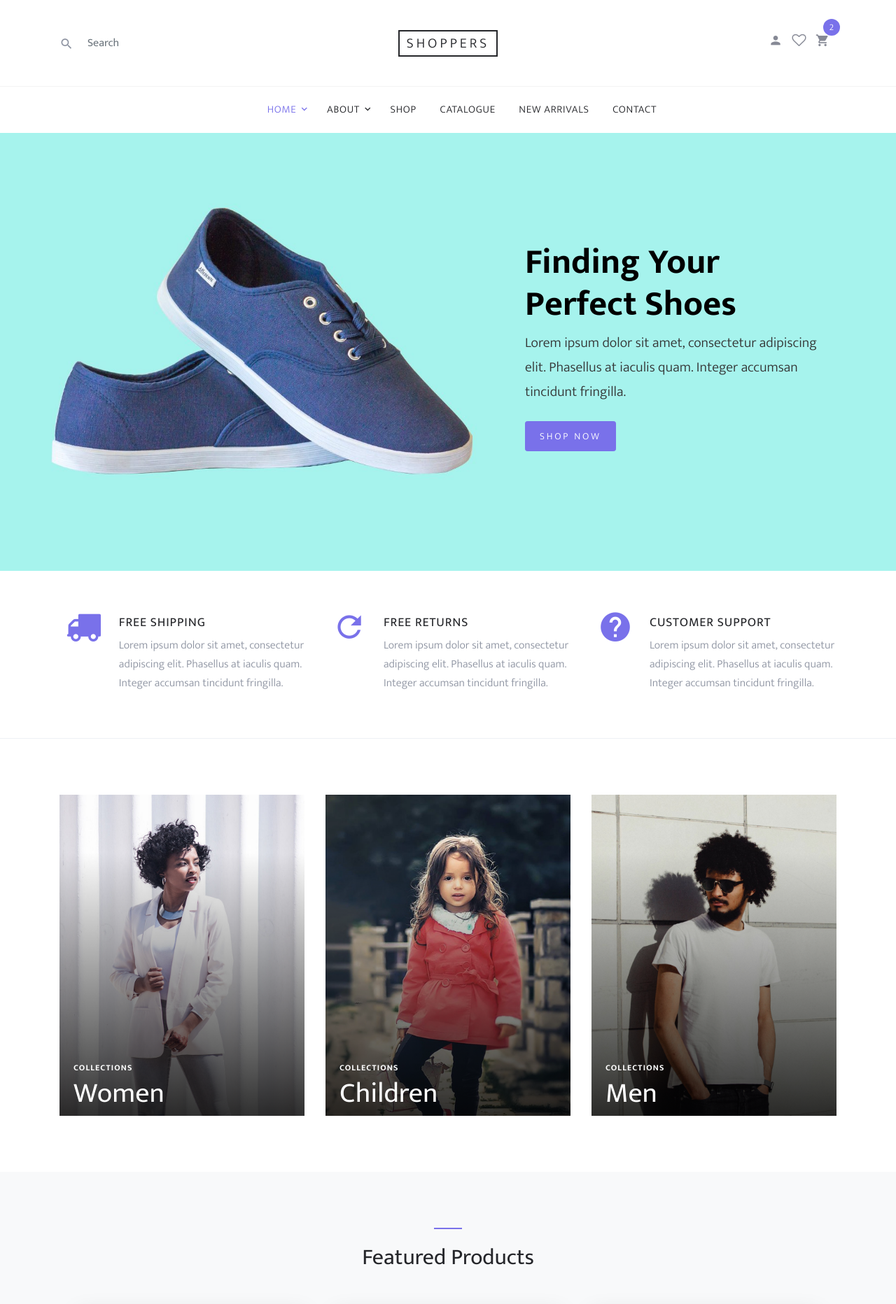
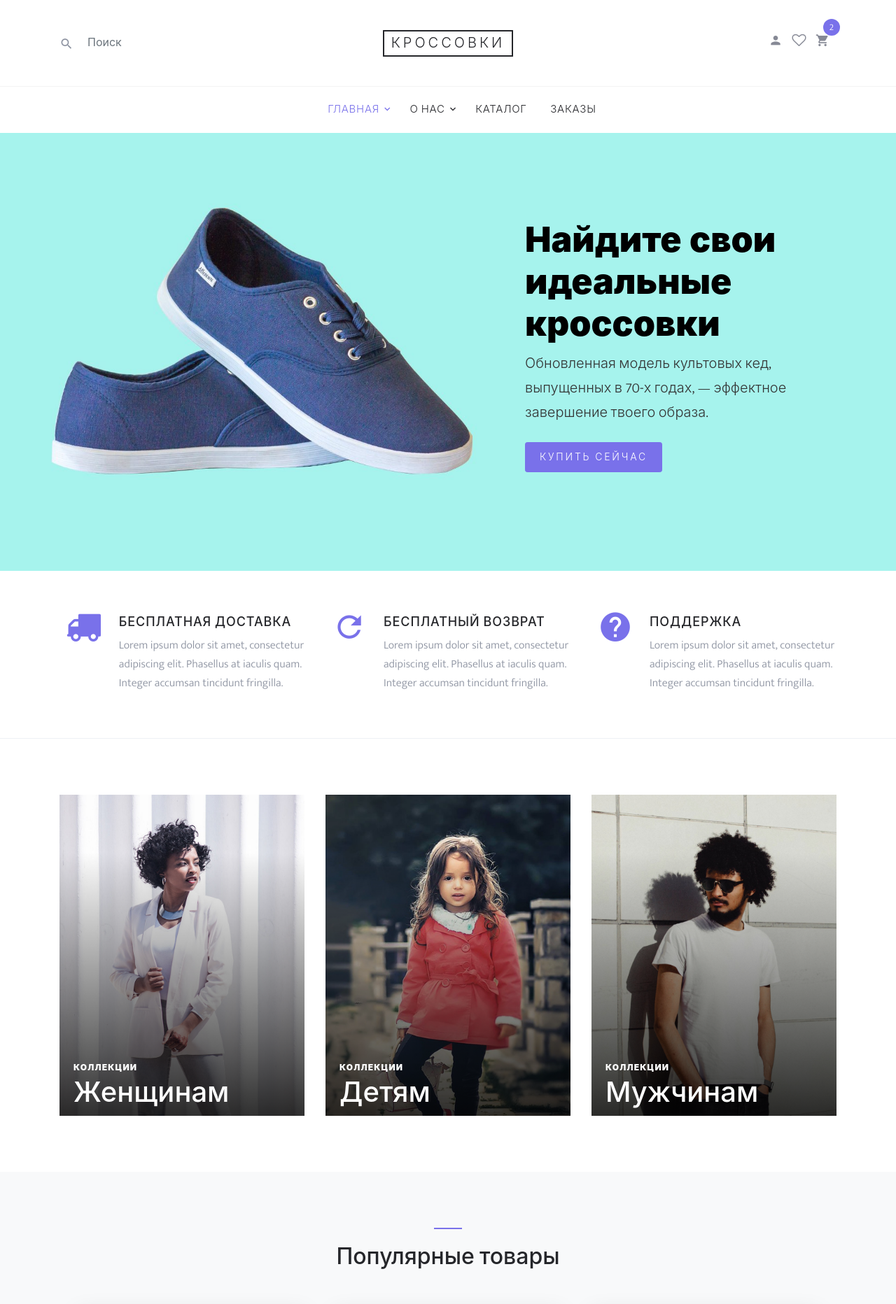
Before and after one commit to ChaekPlay/sneakers-shop, a Django app: page / in a window 1280 px wide. Shown: the top 1864 px of the page at 70% size. Run offline with Django 5.2, Linux system fonts and the light colour scheme; some libraries are stand-ins or nearby versions; some web fonts are replaced.

Commit message:
index.html

```diff
--- a/sneakers_shop/shop/templates/shop/index.html
+++ b/sneakers_shop/shop/templates/shop/index.html
@@ -11,13 +11,13 @@
             <div class="col-6 col-md-4 order-2 order-md-1 site-search-icon text-left">
               <form action="" class="site-block-top-search">
                 <span class="icon icon-search2"></span>
-                <input type="text" class="form-control border-0" placeholder="Search">
+                <input type="text" class="form-control border-0" placeholder="Поиск">
               </form>
             </div>
 
             <div class="col-12 mb-3 mb-md-0 col-md-4 order-1 order-md-2 text-center">
               <div class="site-logo">
-                <a href="index.html" class="js-logo-clone">Shoppers</a>
+                <a href="index.html" class="js-logo-clone">КРОССОВКИ</a>
               </div>
             </div>
 
@@ -44,7 +44,7 @@
         <div class="container">
           <ul class="site-menu js-clone-nav d-none d-md-block">
             <li class="has-children active">
-              <a href="index.html">Home</a>
+              <a href="index.html">Главная</a>
               <ul class="dropdown">
                 <li><a href="#">Menu One</a></li>
                 <li><a href="#">Menu Two</a></li>
@@ -60,17 +60,15 @@
               </ul>
             </li>
             <li class="has-children">
-              <a href="about.html">About</a>
+              <a href="about.html">О нас</a>
               <ul class="dropdown">
                 <li><a href="#">Menu One</a></li>
                 <li><a href="#">Menu Two</a></li>
                 <li><a href="#">Menu Three</a></li>
               </ul>
             </li>
-            <li><a href="shop.html">Shop</a></li>
-            <li><a href="#">Catalogue</a></li>
-            <li><a href="#">New Arrivals</a></li>
-            <li><a href="contact.html">Contact</a></li>
+            <li><a href="shop.html">Каталог</a></li>
+            <li><a href="#">Заказы</a></li>
           </ul>
         </div>
       </nav>
@@ -80,11 +78,11 @@
       <div class="container">
         <div class="row align-items-start align-items-md-center justify-content-end">
           <div class="col-md-5 text-center text-md-left pt-5 pt-md-0">
-            <h1 class="mb-2">Finding Your Perfect Shoes</h1>
+            <h1 class="mb-2">Найдите свои идеальные кроссовки</h1>
             <div class="intro-text text-center text-md-left">
-              <p class="mb-4">Lorem ipsum dolor sit amet, consectetur adipiscing elit. Phasellus at iaculis quam. Integer accumsan tincidunt fringilla. </p>
+              <p class="mb-4">Обновленная модель культовых кед, выпущенных в 70-х годах, — эффектное завершение твоего образа. </p>
               <p>
-                <a href="#" class="btn btn-sm btn-primary">Shop Now</a>
+                <a href="#" class="btn btn-sm btn-primary">Купить сейчас</a>
               </p>
             </div>
           </div>
@@ -100,7 +98,7 @@
               <span class="icon-truck"></span>
             </div>
             <div class="text">
-              <h2 class="text-uppercase">Free Shipping</h2>
+              <h2 class="text-uppercase">Бесплатная Доставка</h2>
               <p>Lorem ipsum dolor sit amet, consectetur adipiscing elit. Phasellus at iaculis quam. Integer accumsan tincidunt fringilla.</p>
             </div>
           </div>
@@ -109,7 +107,7 @@
               <span class="icon-refresh2"></span>
             </div>
             <div class="text">
-              <h2 class="text-uppercase">Free Returns</h2>
+              <h2 class="text-uppercase">Бесплатный возврат</h2>
               <p>Lorem ipsum dolor sit amet, consectetur adipiscing elit. Phasellus at iaculis quam. Integer accumsan tincidunt fringilla.</p>
             </div>
           </div>
@@ -118,7 +116,7 @@
               <span class="icon-help"></span>
             </div>
             <div class="text">
-              <h2 class="text-uppercase">Customer Support</h2>
+              <h2 class="text-uppercase">Поддержка</h2>
               <p>Lorem ipsum dolor sit amet, consectetur adipiscing elit. Phasellus at iaculis quam. Integer accumsan tincidunt fringilla.</p>
             </div>
           </div>
@@ -135,8 +133,8 @@
                 <img src="{% static 'shop/images/women.jpg' %}" alt="" class="img-fluid">
               </figure>
               <div class="text">
-                <span class="text-uppercase">Collections</span>
-                <h3>Women</h3>
+                <span class="text-uppercase">Коллекции</span>
+                <h3>Женщинам</h3>
               </div>
             </a>
           </div>
@@ -146,8 +144,8 @@
                 <img src="{% static 'shop/images/children.jpg' %}" alt="" class="img-fluid">
               </figure>
               <div class="text">
-                <span class="text-uppercase">Collections</span>
-                <h3>Children</h3>
+                <span class="text-uppercase">Коллекции</span>
+                <h3>Детям</h3>
               </div>
             </a>
           </div>
@@ -157,8 +155,8 @@
                 <img src="{% static 'shop/images/men.jpg' %}" alt="" class="img-fluid">
               </figure>
               <div class="text">
-                <span class="text-uppercase">Collections</span>
-                <h3>Men</h3>
+                <span class="text-uppercase">Коллекции</span>
+                <h3>Мужчинам</h3>
               </div>
             </a>
           </div>
@@ -170,7 +168,7 @@
       <div class="container">
         <div class="row justify-content-center">
           <div class="col-md-7 site-section-heading text-center pt-4">
-            <h2>Featured Products</h2>
+            <h2>Популярные товары</h2>
           </div>
         </div>
         <div class="row">
@@ -179,85 +177,64 @@
               <div class="item">
                 <div class="block-4 text-center">
                   <figure class="block-4-image">
-                    <img src="{% static 'shop/images/cloth_1.jpg' %}" alt="Image placeholder" class="img-fluid">
+                    <img src="{% static 'shop/images/Sneakers1.jpg' %}" alt="Image placeholder" class="img-fluid">
                   </figure>
                   <div class="block-4-text p-4">
-                    <h3><a href="#">Tank Top</a></h3>
-                    <p class="mb-0">Finding perfect t-shirt</p>
-                    <p class="text-primary font-weight-bold">$50</p>
+                    <h3><a href="#">Кроссовки мужские Pulse</a></h3>
+                    <p class="mb-0">Самые практичные</p>
+                    <p class="text-primary font-weight-bold">5000 RUB</p>
                   </div>
                 </div>
               </div>
               <div class="item">
                 <div class="block-4 text-center">
                   <figure class="block-4-image">
-                    <img src="{% static 'shop/images/shoe_1.jpg' %}" alt="Image placeholder" class="img-fluid">
+                    <img src="{% static 'shop/images/Sneakers2.jpg' %}" alt="Image placeholder" class="img-fluid">
                   </figure>
                   <div class="block-4-text p-4">
-                    <h3><a href="#">Corater</a></h3>
-                    <p class="mb-0">Finding perfect products</p>
-                    <p class="text-primary font-weight-bold">$50</p>
+                    <h3><a href="#">Кроссовки женские Pulse</a></h3>
+                    <p class="mb-0">Самые удобные</p>
+                    <p class="text-primary font-weight-bold">2000 RUB</p>
                   </div>
                 </div>
               </div>
               <div class="item">
                 <div class="block-4 text-center">
                   <figure class="block-4-image">
-                    <img src="{% static 'shop/images/cloth_2.jpg' %}" alt="Image placeholder" class="img-fluid">
+                    <img src="{% static 'shop/images/Sneakers3.jpg' %}" alt="Image placeholder" class="img-fluid">
                   </figure>
                   <div class="block-4-text p-4">
-                    <h3><a href="#">Polo Shirt</a></h3>
-                    <p class="mb-0">Finding perfect products</p>
-                    <p class="text-primary font-weight-bold">$50</p>
+                    <h3><a href="#">Туфли летние женские QUATTROCOMFORTO </a></h3>
+                    <p class="mb-0">Неповторимые</p>
+                    <p class="text-primary font-weight-bold">3000 RUB</p>
                   </div>
                 </div>
               </div>
               <div class="item">
                 <div class="block-4 text-center">
                   <figure class="block-4-image">
-                    <img src="{% static 'shop/images/cloth_3.jpg' %}" alt="Image placeholder" class="img-fluid">
+                    <img src="{% static 'shop/images/Sneakers4.jpg' %}" alt="Image placeholder" class="img-fluid">
                   </figure>
                   <div class="block-4-text p-4">
-                    <h3><a href="#">T-Shirt Mockup</a></h3>
-                    <p class="mb-0">Finding perfect products</p>
-                    <p class="text-primary font-weight-bold">$50</p>
+                    <h3><a href="#">Слипоны женские Pulse</a></h3>
+                    <p class="mb-0">Выбор многих</p>
+                    <p class="text-primary font-weight-bold">3200 RUB</p>
                   </div>
                 </div>
               </div>
               <div class="item">
                 <div class="block-4 text-center">
                   <figure class="block-4-image">
-                    <img src="{% static 'shop/images/shoe_1.jpg' %}" alt="Image placeholder" class="img-fluid">
+                    <img src="{% static 'shop/images/Sneakers5.jpg' %}" alt="Image placeholder" class="img-fluid">
                   </figure>
                   <div class="block-4-text p-4">
                     <h3><a href="#">Corater</a></h3>
-                    <p class="mb-0">Finding perfect products</p>
-                    <p class="text-primary font-weight-bold">$50</p>
+                    <p class="mb-0">Сандалии женские Rieker</p>
+                    <p class="text-primary font-weight-bold">1900 RUB</p>
                   </div>
                 </div>
               </div>
             </div>
-          </div>
-        </div>
-      </div>
-    </div>
-
-    <div class="site-section block-8">
-      <div class="container">
-        <div class="row justify-content-center  mb-5">
-          <div class="col-md-7 site-section-heading text-center pt-4">
-            <h2>Big Sale!</h2>
-          </div>
-        </div>
-        <div class="row align-items-center">
-          <div class="col-md-12 col-lg-7 mb-5">
-            <a href="#"><img src="{% static 'shop/images/blog_1.jpg' %}" alt="Image placeholder" class="img-fluid rounded"></a>
-          </div>
-          <div class="col-md-12 col-lg-5 text-center pl-md-5">
-            <h2><a href="#">50% less in all items</a></h2>
-            <p class="post-meta mb-4">By <a href="#">Carl Smith</a> <span class="block-8-sep">&bullet;</span> September 3, 2018</p>
-            <p>Lorem ipsum dolor sit amet, consectetur adipisicing elit. Quisquam iste dolor accusantium facere corporis ipsum animi deleniti fugiat. Ex, veniam?</p>
-            <p><a href="#" class="btn btn-primary btn-sm">Shop Now</a></p>
           </div>
         </div>
       </div>
```
Also changed, not shown: sneakers_shop/shop/static/shop/images/Sneakers1.jpg (added), sneakers_shop/shop/static/shop/images/Sneakers2.jpg (added), sneakers_shop/shop/static/shop/images/Sneakers3.jpg (added), sneakers_shop/shop/static/shop/images/Sneakers4.jpg (added), sneakers_shop/shop/static/shop/images/Sneakers5.jpg (added).
